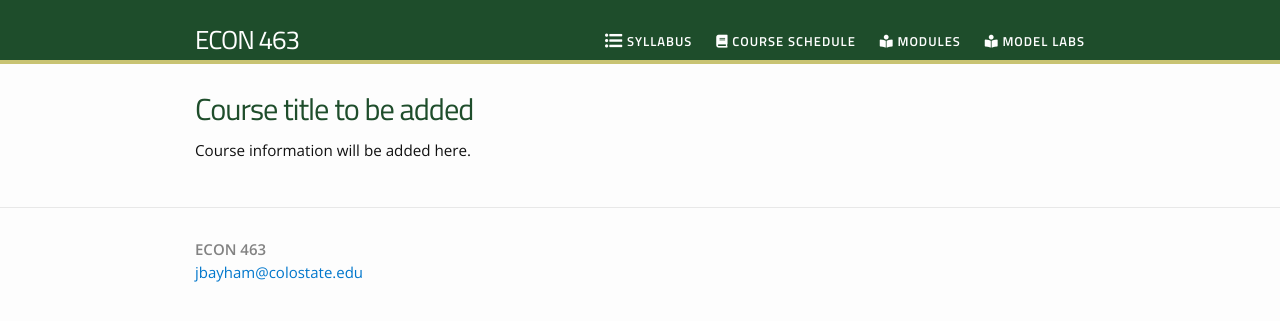
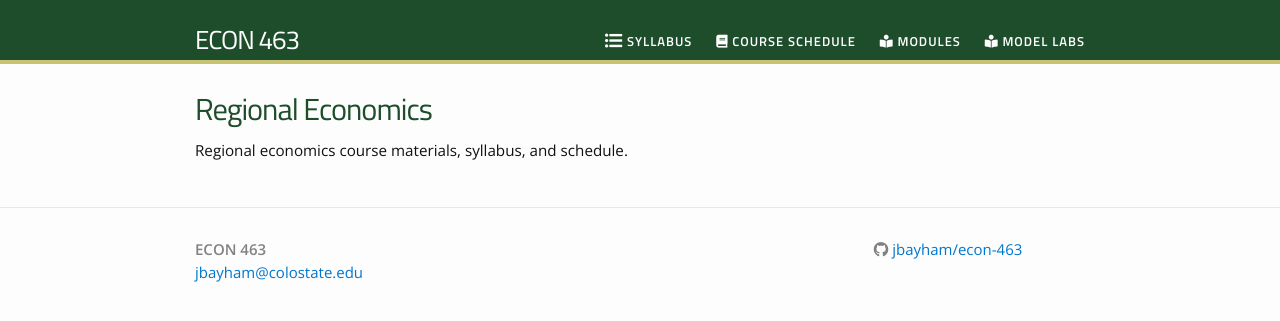
Before and after one commit to jbayham/econ-463, a Jekyll site: the page built from index.html, in a window 1280 px wide. Shown: the top 321 px of the page. Built offline with Jekyll 4.4.1, drawn with Linux system fonts in a browser that asks for light colours; nearby versions of some CDN libraries.

Commit message:
Configure ECON 463 GitHub Pages site

```diff
--- a/_config.yml
+++ b/_config.yml
@@ -1,12 +1,12 @@
 # Site settings
 title: ECON 463
-subtitle: Course title to be added
-description: Course information will be added here.
+subtitle: Regional Economics
+description: Regional economics course materials, syllabus, and schedule.
 
 baseurl: "/econ-463"
 url: "https://jbayham.github.io"
 syllabus: "/syllabus/"
-githubdir: ""
+githubdir: "jbayham/econ-463"
 canvas_url: ""
 
 # Author/user information
@@ -35,4 +35,4 @@ include: ['_images', '_css']
 # bing_webmastertools_id: ""
 
 # Keep authoring files out of the published website.
-exclude: [README.md, econ-463.Rproj]
+exclude: [README.md, econ-463.Rproj, docs, dev, references, outputs]
```
